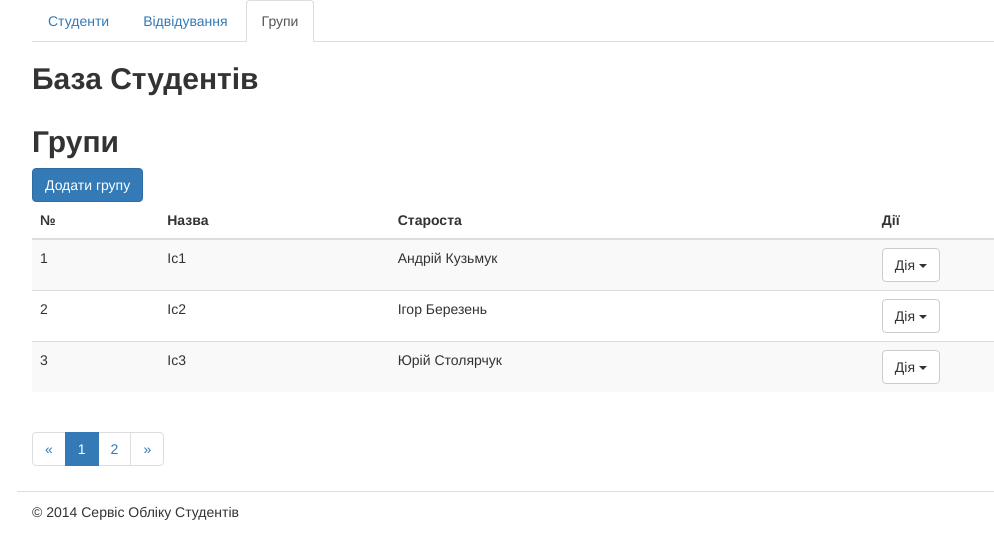
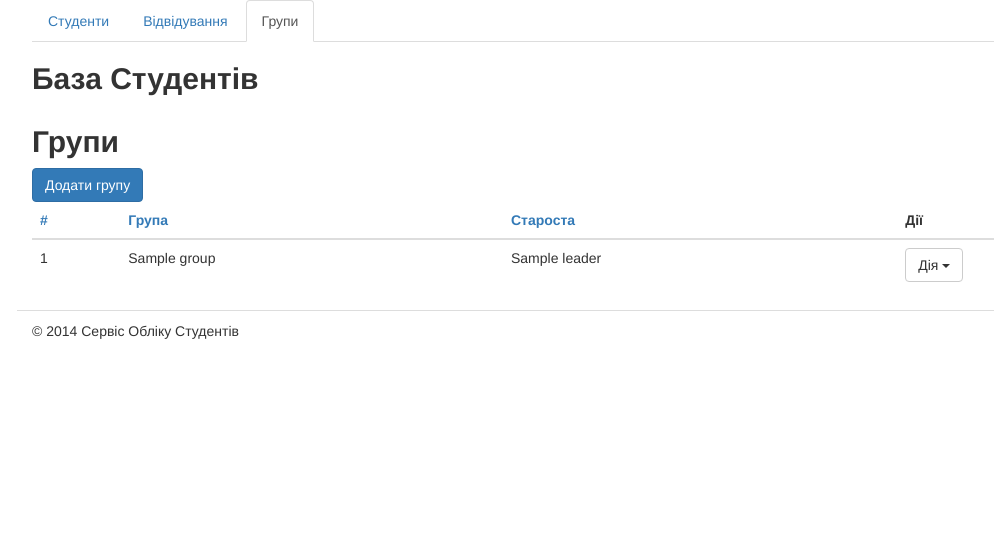
Before and after one commit to smolynets/studentdb, a Django app: template students/templates/students/grup.html in a window 1280 px wide. Shown: the part 70-629 px from the top of the page, without its empty margins (38-1032 px from the left). Run offline with Django 3.2, Linux system fonts and the light colour scheme; tables that the repository leaves empty hold one stand-in row (values such as "Sample post"); the template is opened without the code that fills it: values that come from a table or form of the project are taken from there, most other values are stand-ins (such as "Sample title", 1, 10 or a date in 2020); some libraries are stand-ins or nearby versions.

Commit message:
page 266

```diff
--- a/students/admin.py
+++ b/students/admin.py
@@ -1,4 +1,5 @@
 from django.contrib import admin
-from .models import Student
+from .models import Student, Group
 # Register your models here.
 admin.site.register(Student)
+admin.site.register(Group)
--- a/students/models.py
+++ b/students/models.py
@@ -37,3 +37,27 @@ class Student(models.Model):
     verbose_name=u"Додаткові нотатки")
   def __unicode__(self):
     return u"%s %s" % (self.first_name, self.last_name)
+
+class Group(models.Model):
+  """Group Model"""
+  class Meta(object):
+    verbose_name = u"Група"
+    verbose_name_plural = u"Групи"
+  title = models.CharField(
+    max_length=256,
+    blank=False,
+    verbose_name=u"Назва")
+  leader = models.OneToOneField('Student',
+    verbose_name=u"Староста",
+    blank=True,
+    null=True,
+    on_delete=models.SET_NULL)
+  notes = models.TextField(
+    blank=True,
+    verbose_name=u"Додаткові нотатки")
+  def __unicode__(self):
+    if self.leader:
+      return u"%s (%s %s)" % (self.title, self.leader.first_name,
+        self.leader.last_name)
+    else:
+      return u"%s" % (self.title,)
--- a/students/templates/students/grup.html
+++ b/students/templates/students/grup.html
@@ -13,20 +13,46 @@
          </div>
          </div>
          <!start table of students>
-         <table class="table table-hover table-striped">
+        <table class="table">
+
+{% with order_by=request.GET.order_by reverse=request.GET.reverse %}
 <thead>
 <tr>
-            <th>№</tn>
-            <th>Назва</tn>
-            <th>Староста</tn>
-            <th>Дії</tn>
+<th>
+<a href="{% url "groups" %}?order_by=#{% if order_by == '#' and reverse != '1' %}&amp;reverse=1{% endif %}">
+#
+{% if order_by == '#' and reverse != '1' %}&uarr;
+{% elif order_by == '#' and reverse == '1' %}&darr;
+{% endif %}
+</a>
+</th>
+<th>
+<a href="{% url "groups" %}?order_by=group_name{% if order_by == 'group_name' and reverse != '1' %}&amp;reverse=1{% endif %}">
+Група
+{% if order_by == 'group_name' and reverse != '1' %}&uarr;
+{% elif order_by == 'group_name' and reverse == '1' %}&darr;
+{% endif %}
+</a>
+</th>
+<th>
+<a href="{% url "groups" %}?order_by=leader{% if order_by == 'leader' and reverse != '1' %}&amp;reverse=1{% endif %}">
+Староста
+{% if order_by == 'leader' and reverse != '1' %}&uarr;
+{% elif order_by == 'leader' and reverse == '1' %}&darr;
+{% endif %}
+</a>
+</th>
+<th>Дії</th>
 </tr>
 </thead>
+{% endwith %}
+
 <tbody>
+{% for group in groups %}
 <tr>
-            <td>1</td>
-            <td> Іс1</td>
-            <td>Андрій  Кузьмук</td>
+<td>{{ forloop.counter }}</td>
+<td>{{ group.title }}</td>
+<td>{{ group.leader }}</td>
 <td>
 <div class="btn-group">
 <button type="button" class="btn btn-default dropdown-toggle"
@@ -34,68 +60,34 @@
 <span class="caret"></span>
 </button>
 <ul class="dropdown-menu" role="menu">
-                    <li><a href="#">Редагувати</a></li>
-                    <li><a href="#">Відвідування</a></li>
-                    <li><a href="#">Видалити</a></li>
+<li><a href="{% url "groups_edit" group.id %}">Редагувати</a></li>
+<li><a href="vid{{ student.id }}">Відвідування</a></li>
+<li><a href="{% url "groups_delete" group.id %}">Видалити</a></li>
 </ul>
 </div>
 </td>
-           </tr>
-           <tr>
-            <td>2</td>
-            <td> Іс2</td>
-            <td>Ігор  Березень</td>
-            <td>
-            <div class="btn-group">
-                  <button type="button" class="btn btn-default dropdown-toggle"
-                          data-toggle="dropdown">Дія
-                    <span class="caret"></span>
-                  </button>
-                  <ul class="dropdown-menu" role="menu">
-                    <li><a href="#">Редагувати</a></li>
-                    <li><a href="#">Відвідування</a></li>
-                    <li><a href="#">Видалити</a></li>
-                  </ul>
-                </div>
-            </td>
-           </tr>
-           <tr>
-            <td>3</td>
-            <td> Іс3</td>
-            <td>Юрій Столярчук</td>
-            <td>
-            <div class="btn-group">
-                  <button type="button" class="btn btn-default dropdown-toggle"
-                          data-toggle="dropdown">Дія
-                    <span class="caret"></span>
-                  </button>
-                  <ul class="dropdown-menu" role="menu">
-                    <li><a href="#">Редагувати</a></li>
-                    <li><a href="#">Відвідування</a></li>
-                    <li><a href="#">Видалити</a></li>
-                  </ul>
-                </div>
-            </td>
-           </tr>
+{% endfor %}
 </tbody>
 </table>
+         {% if groups.has_other_pages %}
+{% with order_by=request.GET.order_by reverse=request.GET.reverse %}
 <nav>
 <ul class="pagination">
 <li>
-      <a href="#" aria-label="Previous">
-        <span aria-hidden="true">&laquo;</span>
-      </a>
+<a href="{% url "groups" %}?page=1&amp;order_by={{ order_by }}&amp;reverse={{ reverse }}">&laquo;</a>
 </li>
-    <li class="active"><a href="#">1</a></li>
-    <li><a href="#">2</a></li>
+{% for p in groups.paginator.page_range %}
+<li {% if groups.number == p %}class="active"{% endif %}>
+<a href="{% url "groups" %}?page={{ p }}&amp;order_by={{ order_by }}&amp;reverse={{ reverse }}">{{ p }}</a>
+</li>
+{% endfor %}
 <li>
-      <a href="#" aria-label="Next">
-        <span aria-hidden="true">&raquo;</span>
-      </a>
+<a href="{% url "groups" %}?page={{ groups.paginator.num_pages}}&amp;order_by={{ order_by }}&amp;reverse={{ reverse }}">
+&raquo;</a>
 </li>
 </ul>
 </nav>
-         <!end table of students>
-         <!end main page>
+{% endwith %}
+{% endif %}
 
 {% endblock content %}
--- a/students/templates/students/stud.html
+++ b/students/templates/students/stud.html
@@ -72,8 +72,7 @@ data-toggle="dropdown">Дія
 <li><a href="{% url "students_edit" student.id %}">Редагувати</a></li>
 <li><a href="/journal/{{ student.id }}">Відвідування</a>
 </li>
-<li><a href="{% url "students_delete" student.id %}">Вид
-алити</a></li>
+<li><a href="{% url "students_delete" student.id %}">Видалити</a></li>
 </ul>
 </div>
 </td>
--- a/students/view/student.py
+++ b/students/view/student.py
@@ -12,7 +12,7 @@ def students_list(request):
      if request.GET.get('reverse', '') == '1':
        students = students.reverse()
    # paginate students
-   paginator = Paginator(students, 3)
+   paginator = Paginator(students, 2)
    page = request.GET.get('page')
    try:
      students = paginator.page(page)
```
Also changed, not shown: students/view/groups.py (+23 -1 lines), students/migrations/0001_initial.py. Lines whose indentation alone changed are shown as unchanged.
